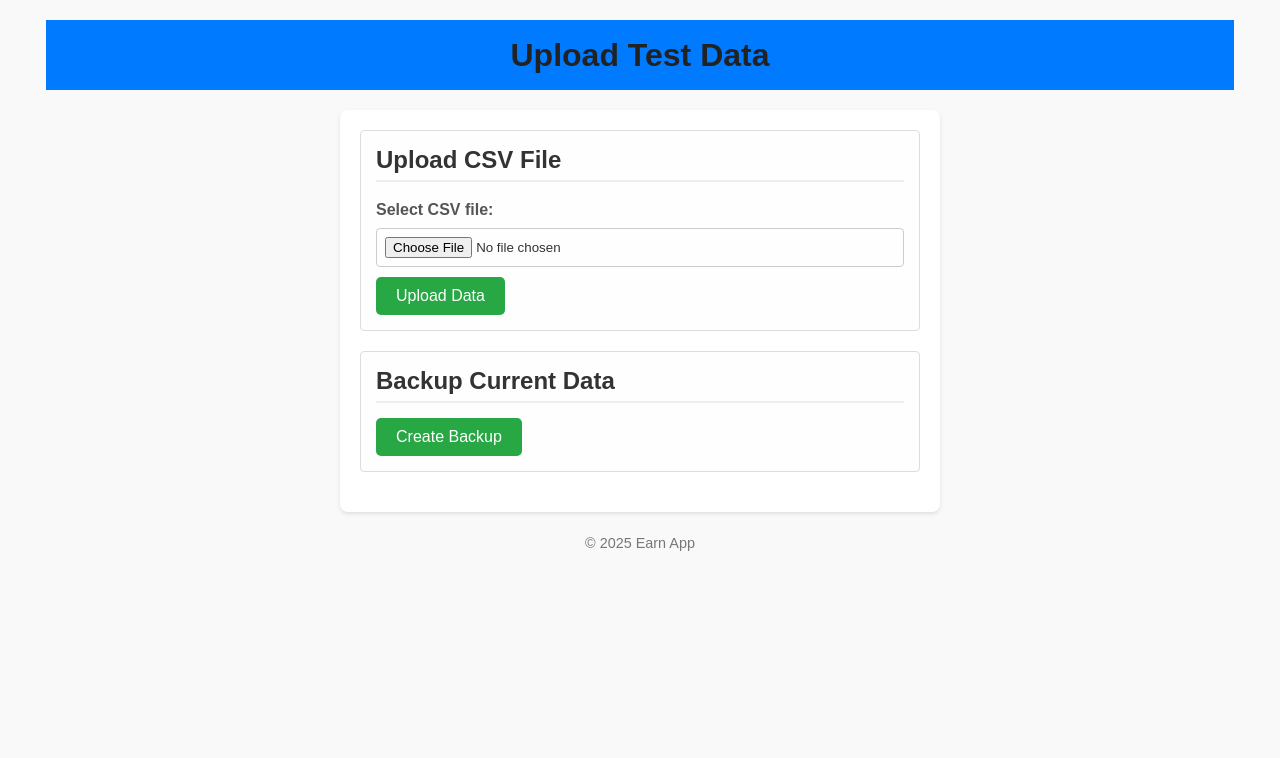
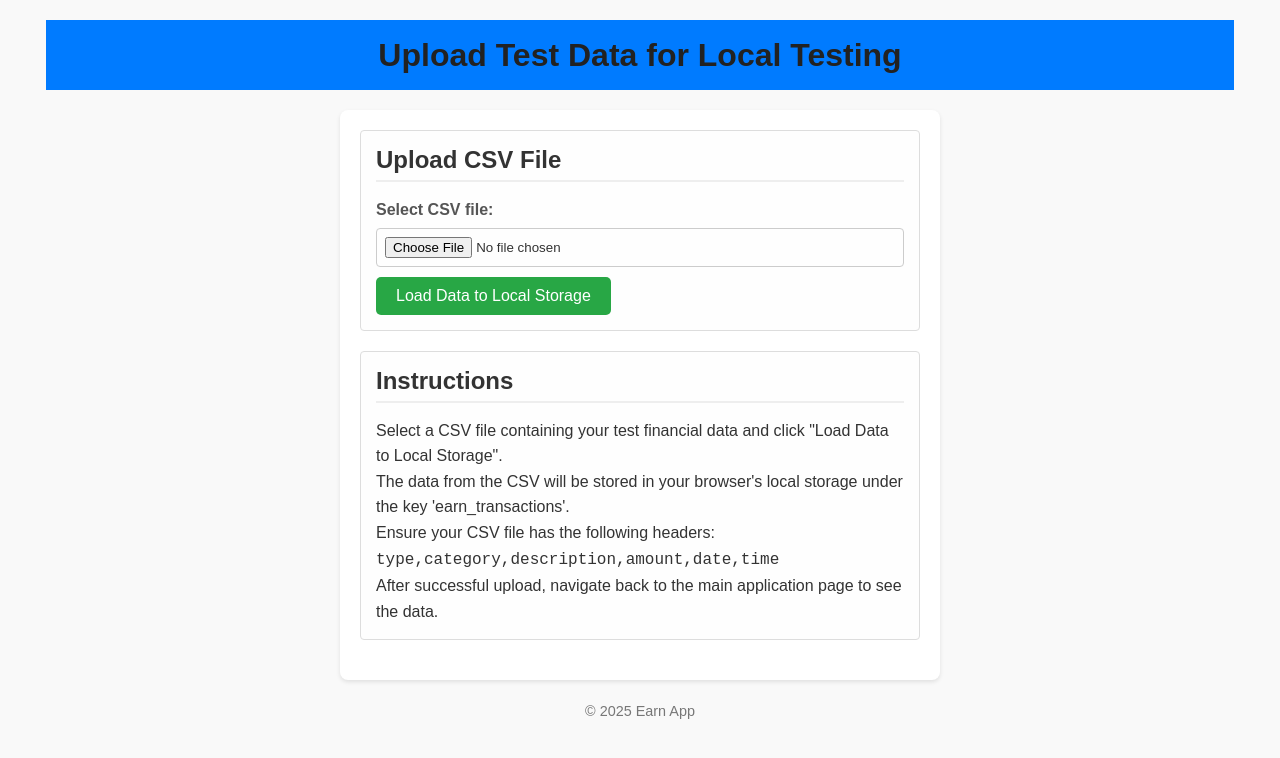
Before and after one commit to missionode/earn-app, a plain HTML site: page data.html in a window 1280 px wide. Drawn offline with Linux system fonts and the light colour scheme.

Commit message:
Update data.html

```diff
--- a/data.html
+++ b/data.html
@@ -3,13 +3,13 @@
 <head>
     <meta charset="UTF-8">
     <meta name="viewport" content="width=device-width, initial-scale=1.0">
-    <title>Upload Test Data</title>
+    <title>Upload Test Data for Local Testing</title>
     <link rel="stylesheet" href="css/styles.css">
     <link rel="stylesheet" href="css/data.css">
 </head>
 <body>
     <header>
-        <h1>Upload Test Data</h1>
+        <h1>Upload Test Data for Local Testing</h1>
     </header>
     <main>
         <section id="upload-section">
@@ -19,15 +19,17 @@
                     <label for="csvFile">Select CSV file:</label>
                     <input type="file" id="csvFile" name="csvFile" accept=".csv" required>
                 </div>
-                <button type="submit">Upload Data</button>
+                <button type="submit">Load Data to Local Storage</button>
                 <p id="upload-status" class="hidden"></p>
             </form>
         </section>
 
-        <section id="backup-section">
-            <h2>Backup Current Data</h2>
-            <button id="backupButton">Create Backup</button>
-            <p id="backup-status" class="hidden"></p>
+        <section id="instructions-section">
+            <h2>Instructions</h2>
+            <p>Select a CSV file containing your test financial data and click "Load Data to Local Storage".</p>
+            <p>The data from the CSV will be stored in your browser's local storage under the key 'earn_transactions'.</p>
+            <p>Ensure your CSV file has the following headers: <code>type,category,description,amount,date,time</code></p>
+            <p>After successful upload, navigate back to the main application page to see the data.</p>
         </section>
     </main>
     <footer>
```
